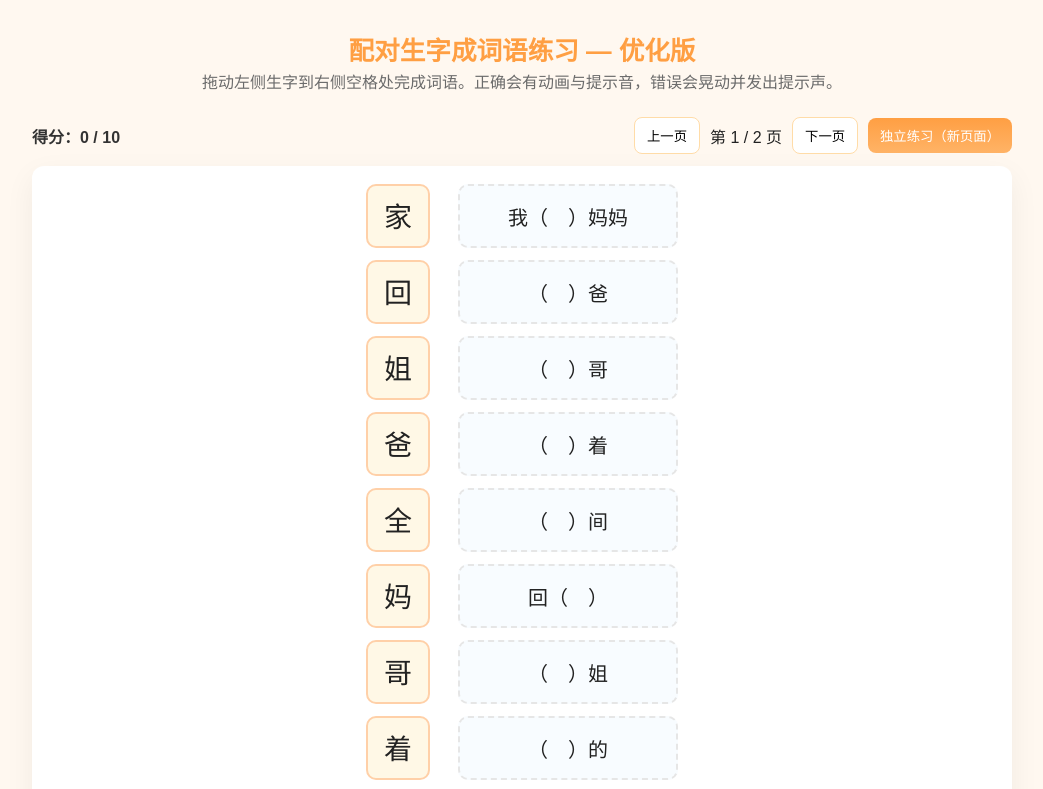
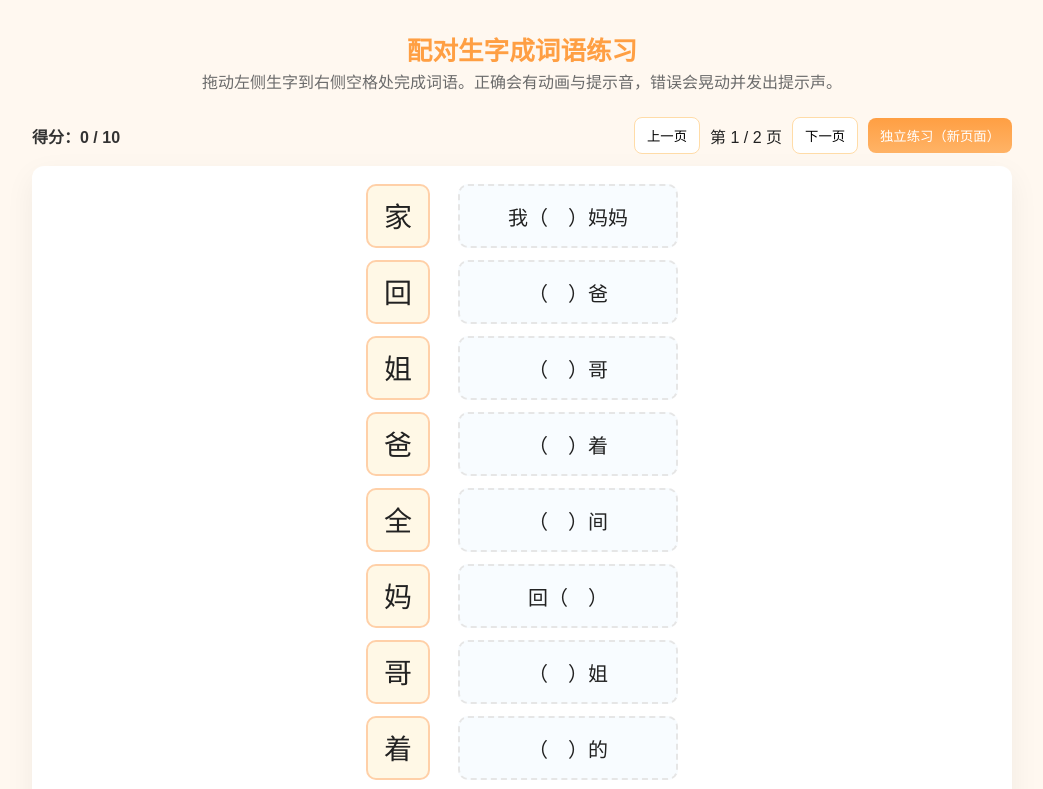
Before and after one commit to g-96343537-coder/zicipeidui6, a plain HTML site: page index.html in a window 1280 px wide. Shown: the top 789 px of the page, without its empty margins (118-1161 px from the left). Drawn offline with Linux system fonts and the light colour scheme.

Commit message:
Add files via upload

```diff
--- a/index.html
+++ b/index.html
@@ -3,7 +3,7 @@
 <head>
 <meta charset="UTF-8" />
 <meta name="viewport" content="width=device-width, initial-scale=1.0" />
-<title>配对生字成词语练习 </title>
+<title>配对生字成词语练习</title>
 <style>
   :root{
     --bg:#fff8f0; --panel:#ffffff; --accent:#ff9f43; --good:#34c759; --bad:#ff6b6b; --muted:#6b6b6b
@@ -53,7 +53,7 @@
 </style>
 </head>
 <body>
-  <h1>配对生字成词语练习 — 优化版</h1>
+  <h1>配对生字成词语练习</h1>
   <p class="lead">拖动左侧生字到右侧空格处完成词语。正确会有动画与提示音，错误会晃动并发出提示声。</p>
 
   <div class="controls">
```
